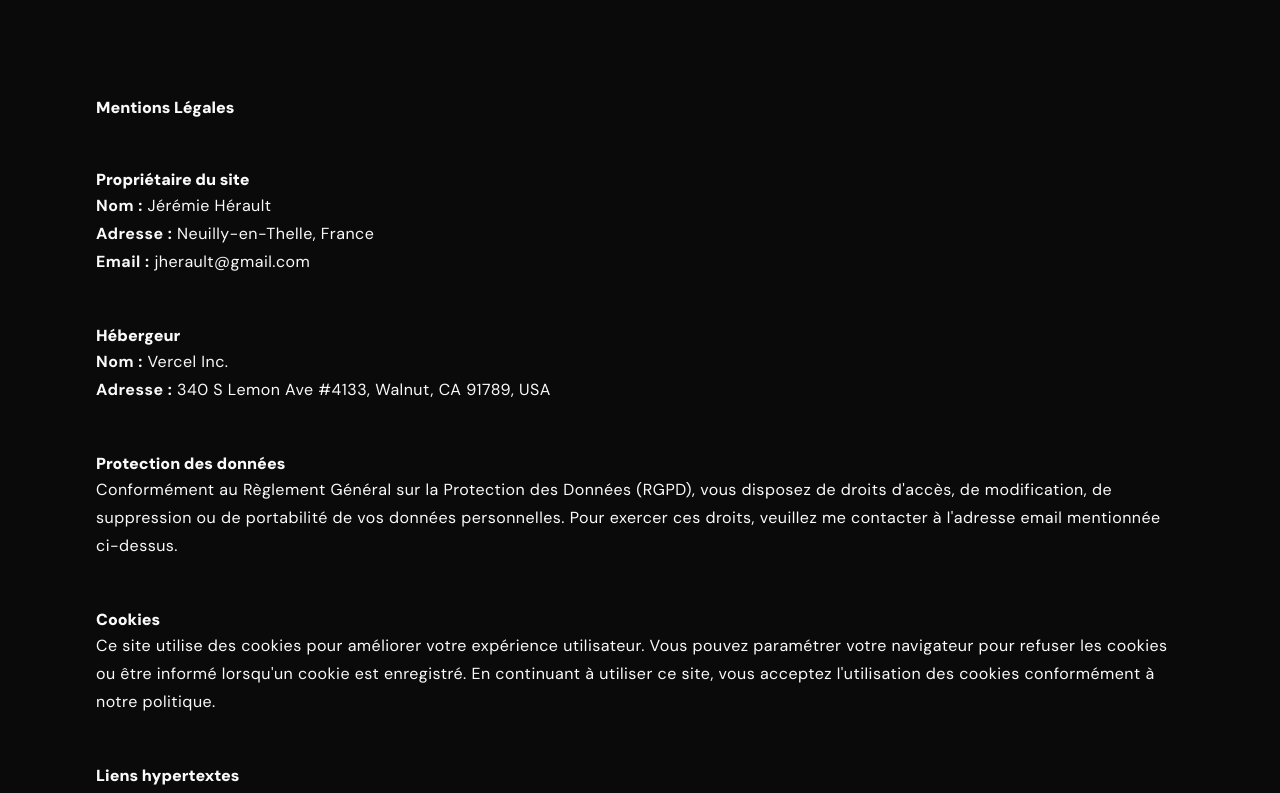
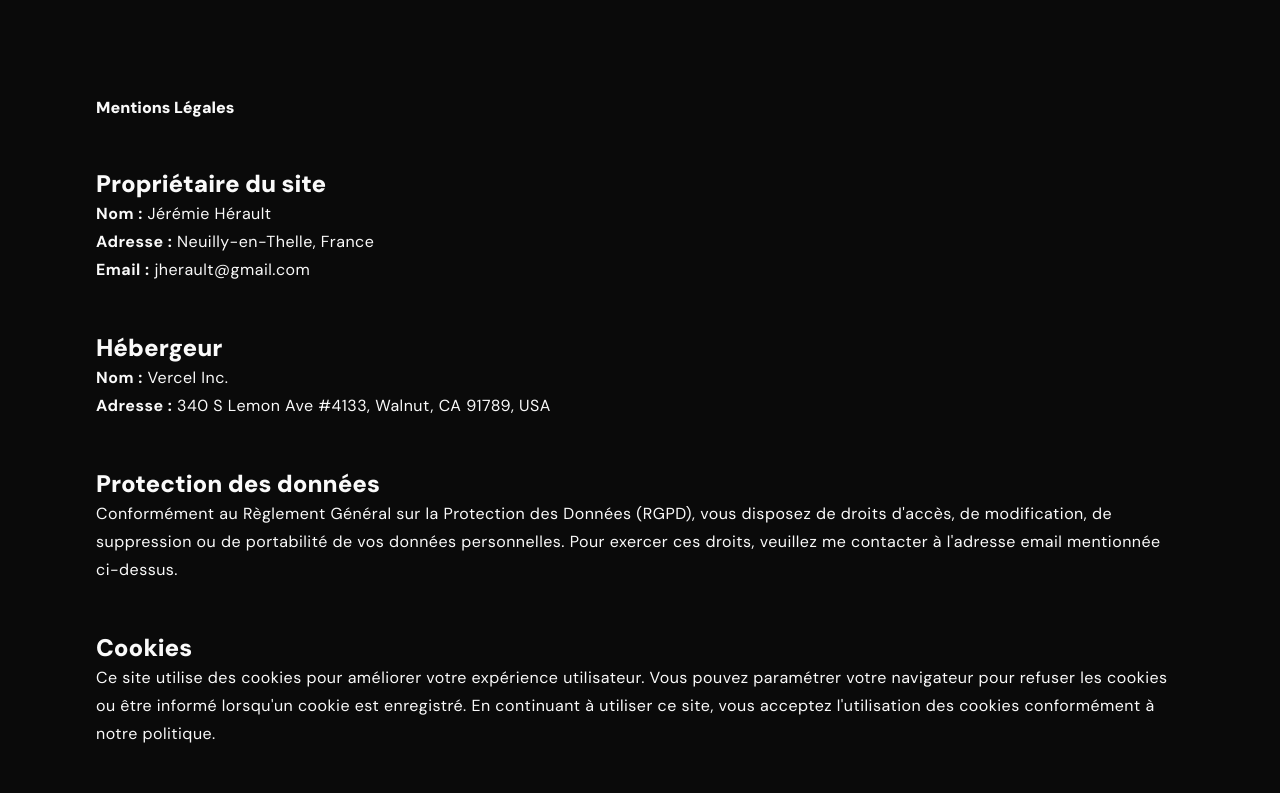
Before and after one commit to jeremie-00/jh-tech.fr, a Next.js app: page /pages/legal in a window 1280 px wide. Shown: the top 793 px of the page. Built offline with nearby package versions, Linux system fonts and the light colour scheme.

Commit message:
legal classname

```diff
--- a/src/app/pages/legal/page.tsx
+++ b/src/app/pages/legal/page.tsx
@@ -73,7 +73,7 @@
 }) => {
   return (
     <article>
-      <h2 className="h2-legal">{title}</h2>
+      <h2 className="text-2xl font-bold">{title}</h2>
       {details ? (
         details.map((item, index) => (
           <p key={index}>
```
